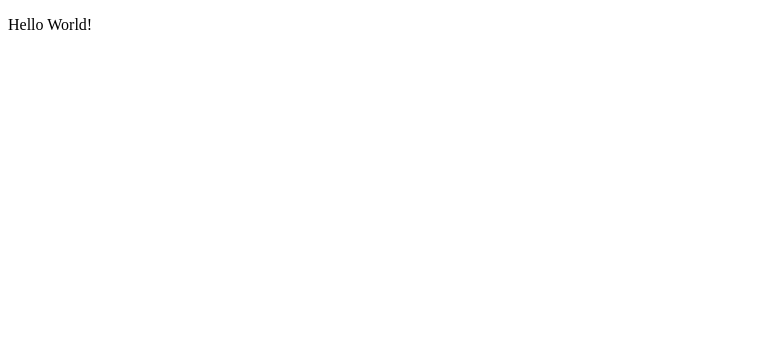
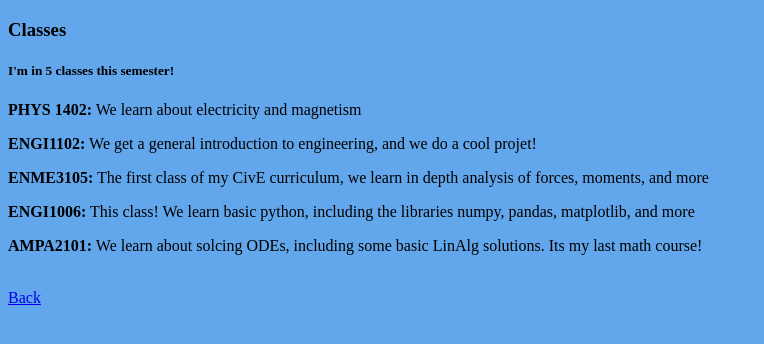
Before and after one commit to morenoalex87/alm2301-final, a Flask app: page /classes in a window 1280 px wide. Before the commit the part shown is almost empty. Shown: the top 344 px of the page, without its empty margins (0-764 px from the left). Run offline with Flask 2, Linux system fonts and the light colour scheme.

Commit message:
Final Webpage 5-15-20

```diff
--- a/templates/classes.html
+++ b/templates/classes.html
@@ -4,7 +4,15 @@
         <!--specifies title of the page !-->
         <title>Classes</title>
     <head>
-    <body>
-    <p>Hello World!</p>
+    <body style="background-color:#62A7EC;">
+    <h3>Classes</h3>
+    <h5>I'm in 5 classes this semester!</h5>
+    <p><b>PHYS 1402:</b> We learn about electricity and magnetism</p>
+    <p><b>ENGI1102:</b> We get a general introduction to engineering, and we do a cool projet!</p>
+    <p><b>ENME3105:</b> The first class of my CivE curriculum, we learn in depth analysis of forces, moments, and more</p>
+    <p><b>ENGI1006:</b> This class! We learn basic python, including the libraries numpy, pandas, matplotlib, and more </p>
+    <p><b>AMPA2101:</b> We learn about solcing ODEs, including some basic LinAlg solutions. Its my last math course!</p>
+    <br>
+    <a href="/">Back<a/>
     </body>
 </html>
--- a/templates/clubs.html
+++ b/templates/clubs.html
@@ -5,7 +5,7 @@
         <title>Clubs</title>
     <head>
     <h3>Extracurriculars</h3>
-    <body>
+    <body style="background-color:#62A7EC;">
     <p>I like to stay active on campus, which is why I take part in a lot of great clubs!</p>
     <p>I'm a member of:</p>
     <p>Engineers Without Borders (Morocco), where I am the Tanks Team Lead</p>
@@ -15,5 +15,7 @@
     <p>Matriculate, where I advise low income students through the college process</p>
     <p>The Ski and Snowboard Team, where I am the whole men's snowboard race team!</p>
     <p>And last, I'm on the Engineering Recruitment Committee, so I give tours!</p>
+    <br>
+    <a href="/">Back<a/>
     </body>
 </html>
```
